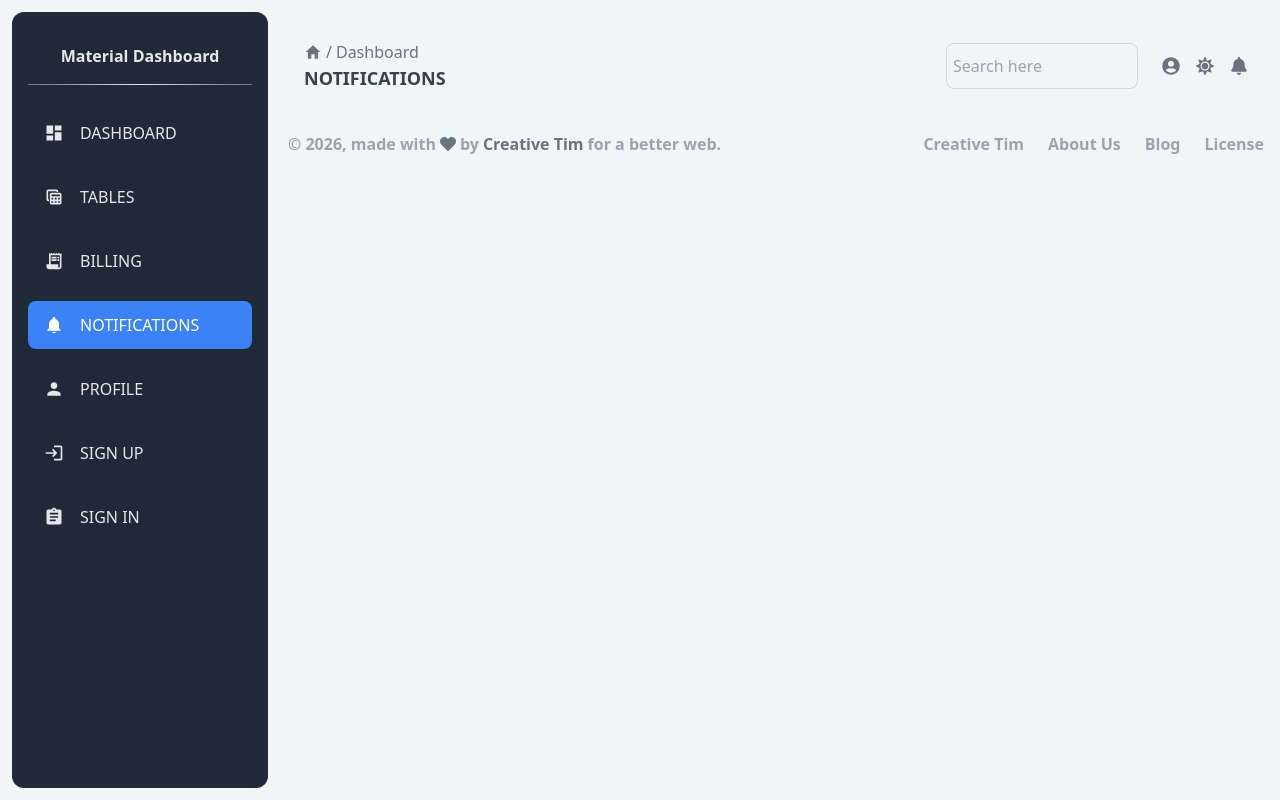
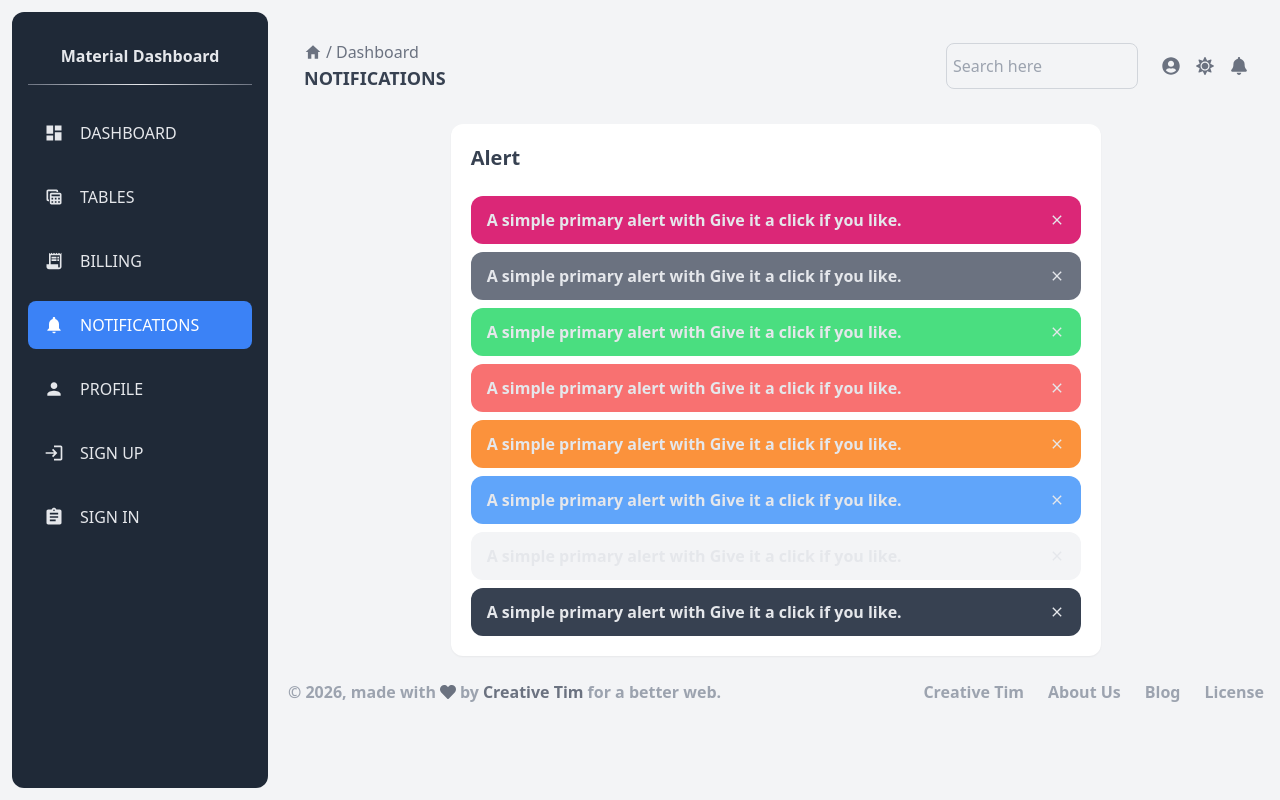
Before and after one commit to mahmoudYousf2005/Dashboard, a React (Vite) app: page /notifications in a window 1280 px wide. Built offline with nearby package versions, Linux system fonts and the light colour scheme.

Commit message:
feat(notifications): add Alerts component

```diff
--- a/src/layout/notifications/NotificationsPage.jsx
+++ b/src/layout/notifications/NotificationsPage.jsx
@@ -1,6 +1,8 @@
+import Alerts from "./components/Alerts"
 const NotificationsPage = () => {
   return (
     <div className="">
+      <Alerts />
 
     </div>
   )
--- /dev/null
+++ b/src/layout/notifications/components/Alerts.jsx
@@ -0,0 +1,21 @@
+import { alert } from "../data/alertsData"
+const alerts = () => {
+  return (
+    <div className="bg-white rounded-xl p-5 shadow-sm w-8/12 mx-auto mt-4">
+      <h2 className="font-bold  text-gray-700 capitalize text-xl mb-6">alert</h2>
+      <div className=" space-y-2">
+        {alert.map((item)=>(
+            <div key={item.id} className={`flex items-center justify-between px-4 py-3 rounded-xl text-gray-200  ${item.color}`}>
+                <p className="font-bold">{item.name}</p>
+                <button>
+                    <item.icon />
+                </button>
+
+            </div>
+        ))}
+      </div>
+    </div>
+  )
+}
+
+export default alerts
```
